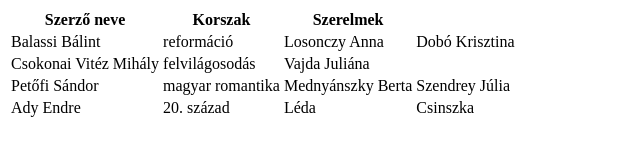
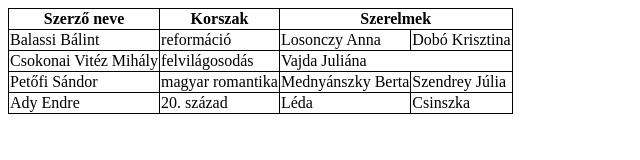
Before and after one commit to VaticanCityBorder/javascript_func, a plain HTML site: page table_col/index.html in a window 1280 px wide. Shown: the whole page, without its empty margins (0-640 px from the left). Drawn offline with Linux system fonts and the light colour scheme.

Commit message:
alap formázás

```diff
--- a/table_col/index.html
+++ b/table_col/index.html
@@ -2,6 +2,7 @@
 <html lang="en">
 <head>
     <title>Table</title>
+    <link rel="stylesheet" href="table.css">
 </head>
 <body>
     <table>
@@ -9,7 +10,7 @@
                 <tr>
                     <th>Szerző neve</th>
                     <th>Korszak</th>
-                    <th>Szerelmek</th>
+                    <th colspan="2">Szerelmek</th>
                 </tr>
             </thead>
             <tbody>
@@ -21,7 +22,7 @@
                 <tr>
                     <td>Csokonai Vitéz Mihály</td>
                     <td>felvilágosodás</td>
-                    <td>Vajda Juliána</td>
+                    <td colspan="2">Vajda Juliána</td>
                 </tr>
                 <tr>
                     <td>Petőfi Sándor</td>
--- /dev/null
+++ b/table_col/table.css
@@ -0,0 +1,4 @@
+table, th, td, tr{
+    border: 1px solid black;
+    border-collapse: collapse;
+}
```
